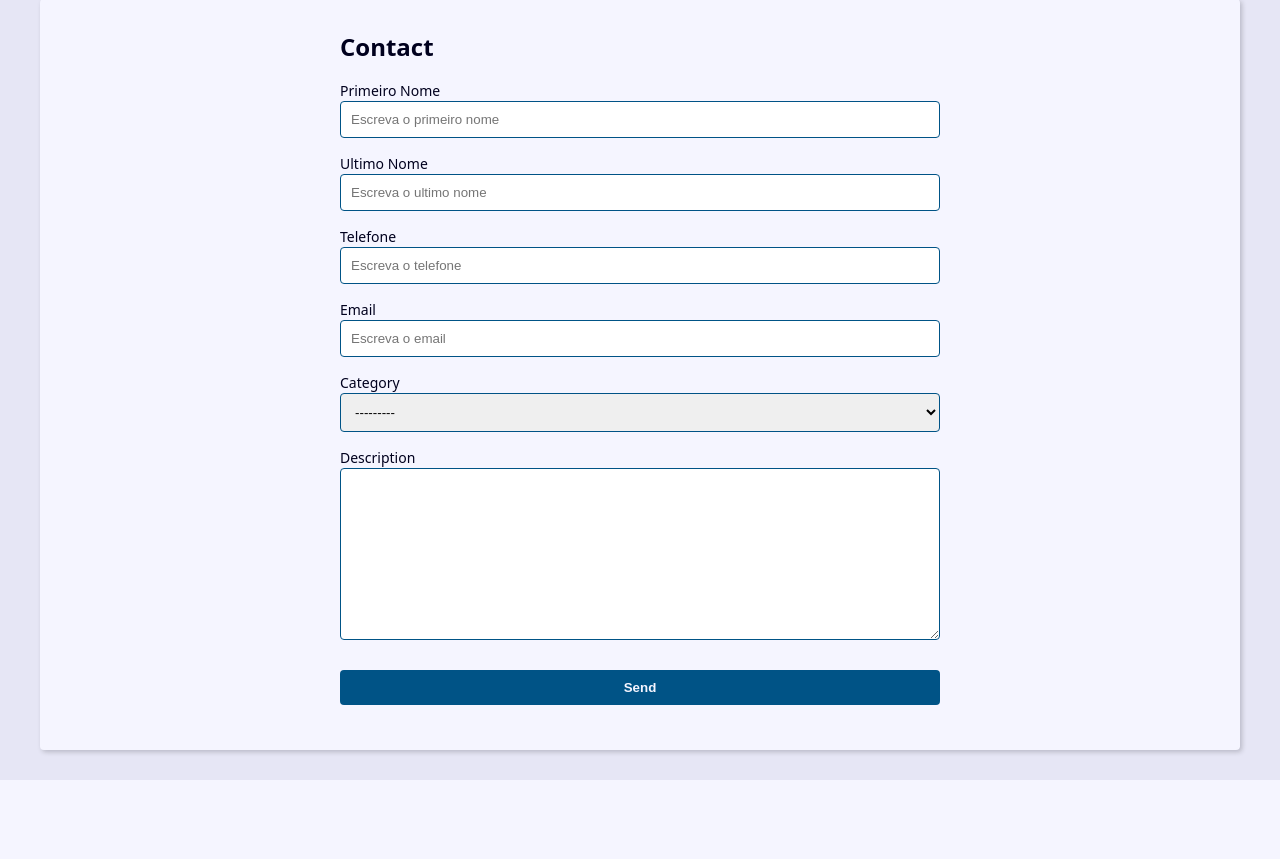
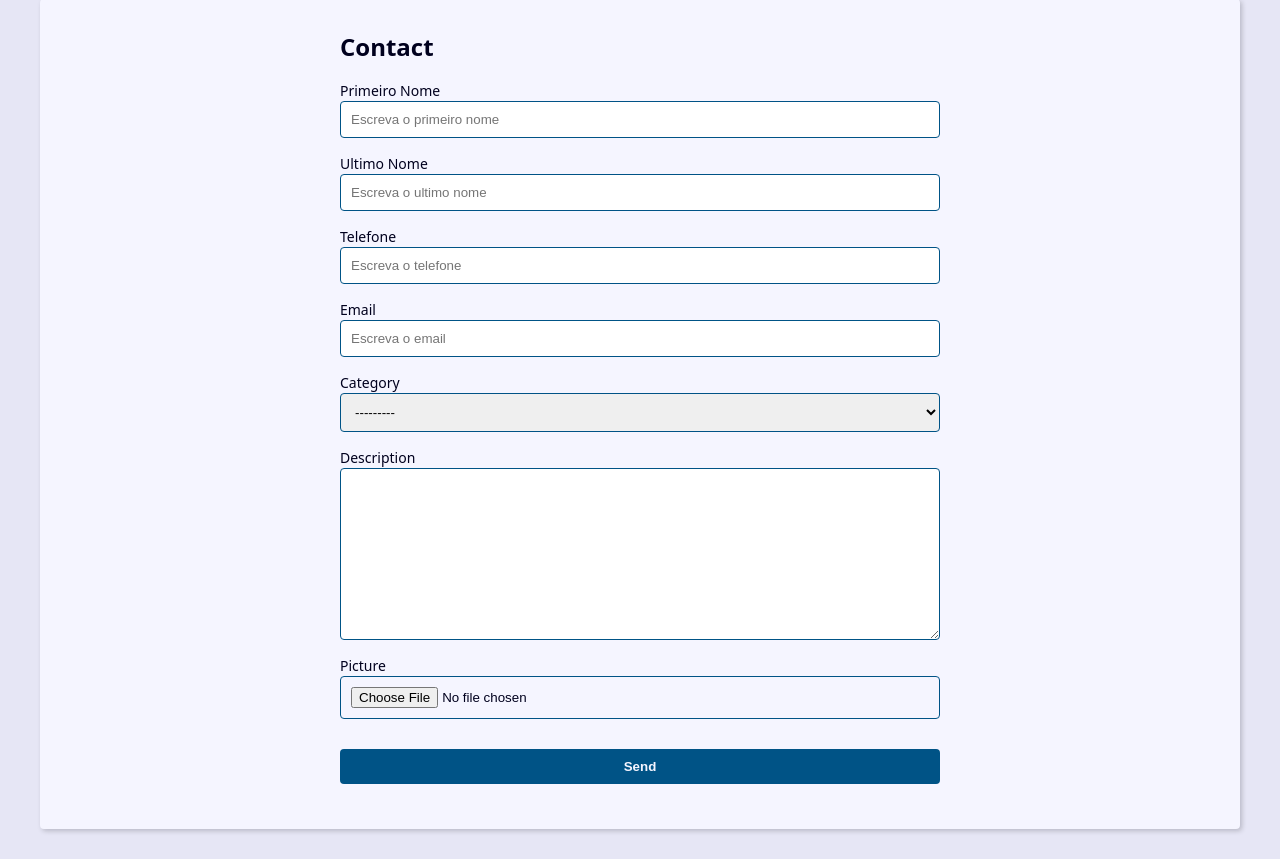
Before and after one commit to rerysonn/Agenda, a Django app: page /contact/create/ in a window 1280 px wide. Shown: the part 270-1129 px from the top of the page. Before the commit the page ends 1050 px from the top, so only its background shows below. Run offline with Django 5.2, Linux system fonts and the light colour scheme; tables that the repository leaves empty hold one stand-in row (values such as "Sample post").

Commit message:
Adicionando imagem no formulario

```diff
--- a/contact/forms.py
+++ b/contact/forms.py
@@ -40,6 +40,15 @@ class ContactForms(forms.ModelForm):
             }
         )
     )
+    picture = forms.ImageField(
+        widget= forms.FileInput(
+            attrs={
+                'accept' : 'image/*'
+            }
+        )
+    )
+
+
 
     def __init__(self, *args, **kwargs):
         super().__init__(*args, **kwargs)
@@ -52,7 +61,8 @@ class ContactForms(forms.ModelForm):
             'phone',
             'email',
             'category',
-            'description'
+            'description',
+            'picture'
         )
 
     def clean(self):
--- a/contact/templates/contact/contact.html
+++ b/contact/templates/contact/contact.html
@@ -12,6 +12,11 @@
     <p><b> Description:  </b>{{contact.description}}</p>
     <p><b> Category:  </b>{{contact.category.name}}</p>
 
+    {% if contact.picture %}
+      <p>
+        <img src='{{contact.picture.url}}' alt= '{{contact.first_name}} {{contact.last_name}}'>
+      </p>
+    {% endif %}
     <div class="contact-links">
       <a class="btn btn-link" href="{% url 'contact:update' contact.id %}">Update</a>
 
--- a/contact/templates/contact/create.html
+++ b/contact/templates/contact/create.html
@@ -14,13 +14,19 @@
       {% csrf_token %}
 
       <div class="form-content">
+
+
         {% for field in form  %}
-        <div class="form-group">
-          <label for="{{ field.id_for_label}}">{{field.label}}</label>
-          {{field}}
+          <div class="form-group">
+            <label for="{{ field.id_for_label}}">{{field.label}}</label>
+            {{field}}
+            {{field.errors}}
+          </div>
 
-          {{field.errors}}
-        </div>
+          {% if field.name == 'picture' and field.value.url%}
+            <div class="form-group">
+             <img src="{{field.value.url}}" alt="">
+          {% endif %}
         {% endfor %}
       </div>
 
--- a/contact/views/contact_forms.py
+++ b/contact/views/contact_forms.py
@@ -8,7 +8,7 @@ def create(request):
     form_action = reverse('contact:create')
 
     if request.method == 'POST':
-        form =  ContactForms(request.POST)
+        form =  ContactForms(request.POST, request.FILES)
 
         context = {
             'form': form,
@@ -45,7 +45,7 @@ def update(request, contact_id):
     form_action = reverse('contact:update', args=(contact_id,))
 
     if request.method == 'POST':
-        form =  ContactForms(request.POST, instance=contact)
+        form =  ContactForms(request.POST, request.FILES, instance=contact)
 
         context = {
             'form' : form,
```
